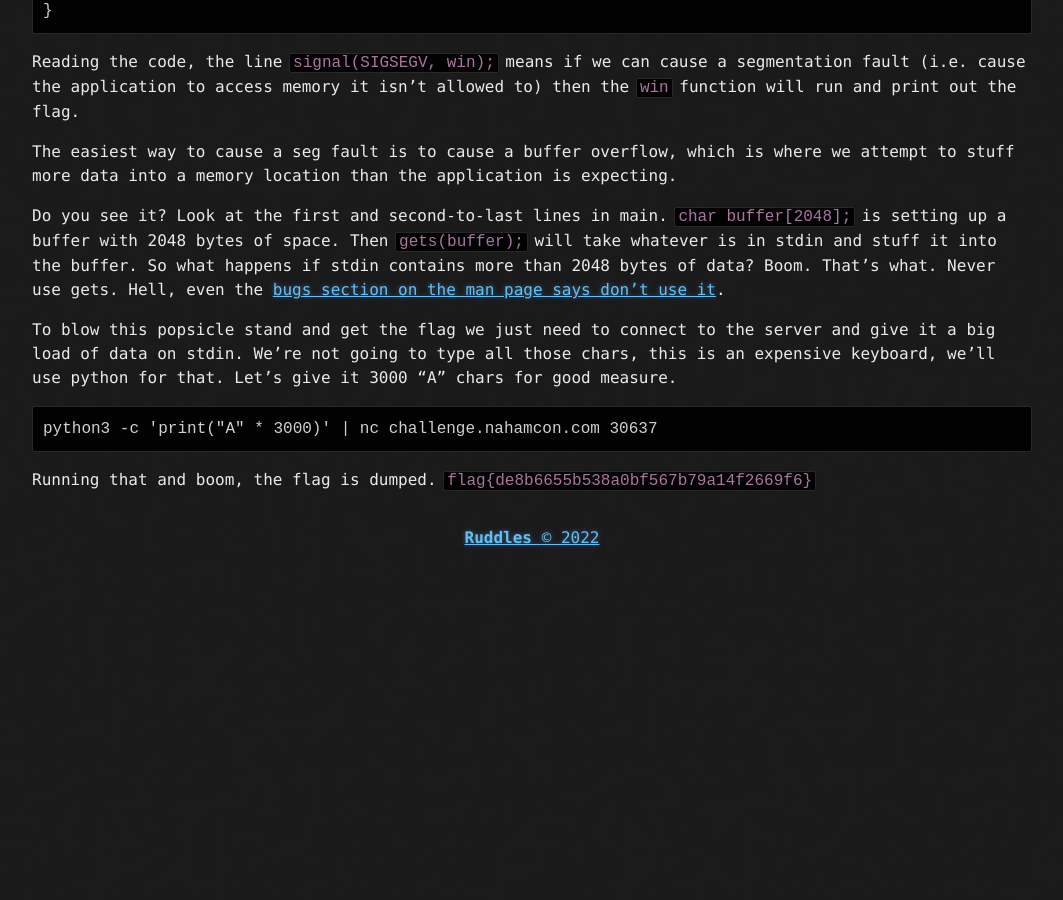
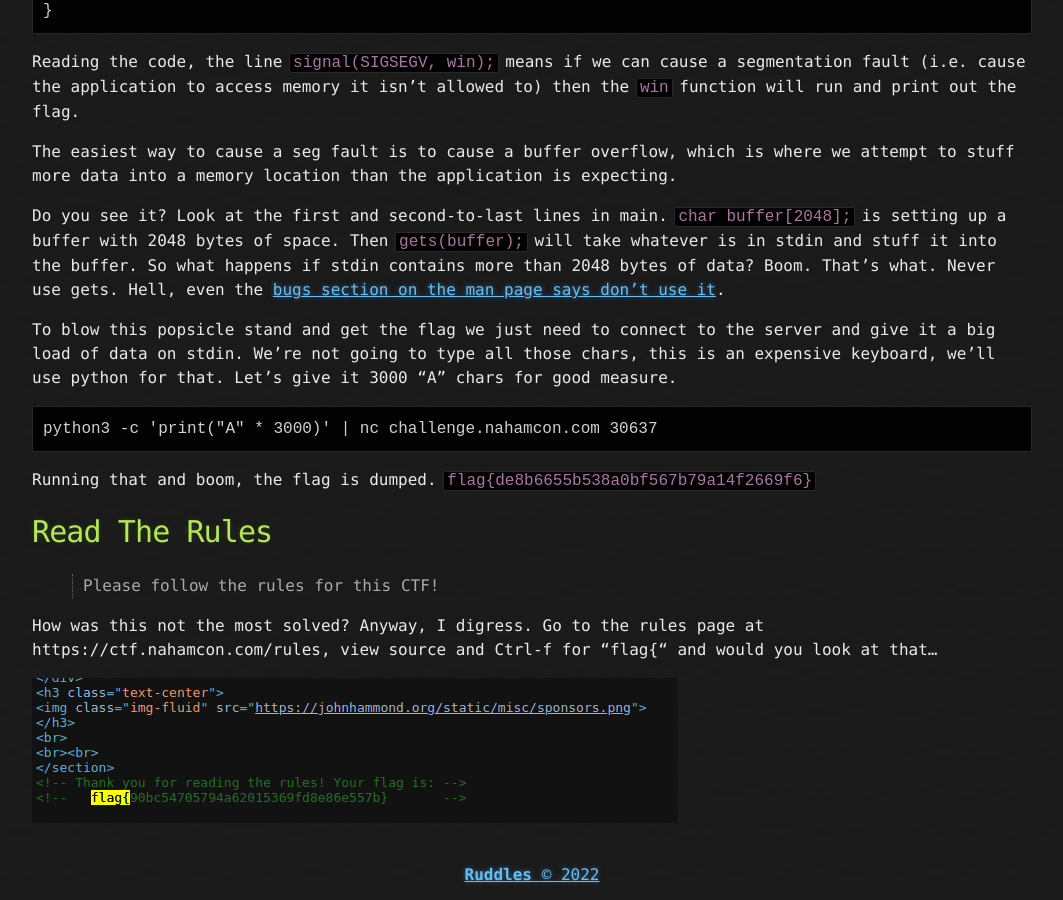
Before and after one commit to ruddles/ruddles.github.io, a Jekyll site: the page built from _posts/2022-05-01-NahamCon-CTF-2022-Warmup-2.md, in a window 1280 px wide and 900 px high, scrolled down 1772 px. Shown: the whole window, without its empty margins (108-1171 px from the left). Built offline with Jekyll 4.4.1, drawn with Linux system fonts in a browser that asks for light colours; before the commit the page ends 2335 px from its top, so only the background shows below that.

Commit message:
Read the rules added

````diff
--- a/_posts/2022-05-01-NahamCon-CTF-2022-Warmup-2.md
+++ b/_posts/2022-05-01-NahamCon-CTF-2022-Warmup-2.md
@@ -86,3 +86,11 @@ python3 -c 'print("A" * 3000)' | nc challenge.nahamcon.com 30637
 ```
 
 Running that and boom, the flag is dumped. `flag{de8b6655b538a0bf567b79a14f2669f6}`
+
+# Read The Rules
+
+> Please follow the rules for this CTF!
+
+How was this not the most solved?  Anyway, I digress.  Go to the rules page at https://ctf.nahamcon.com/rules, view source and Ctrl-f for "flag{" and would you look at that...
+
+![screenshot of the source]({{ site.url }}/assets/post-images/nahamcon-warmup/read-the-rules-source.png)
````
Also changed, not shown: assets/post-images/nahamcon-warmup/read-the-rules-source.png (added).
